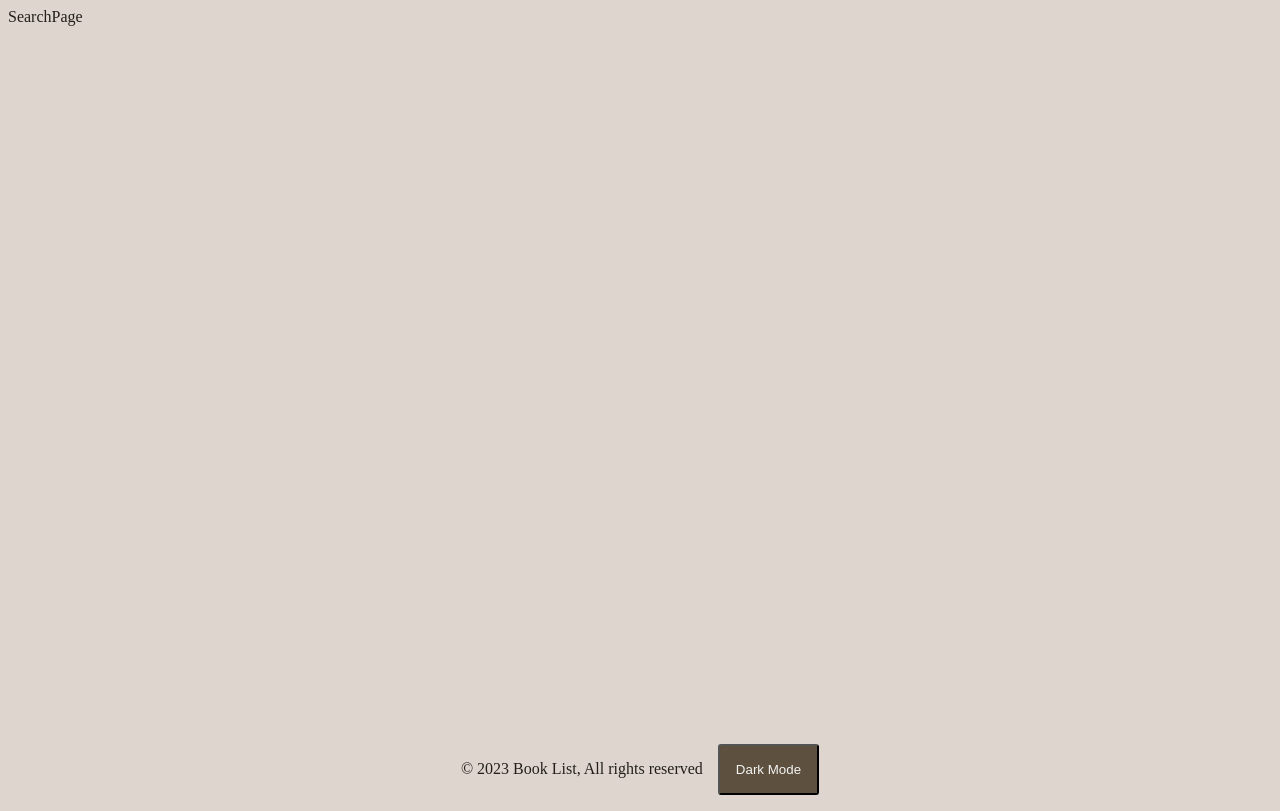
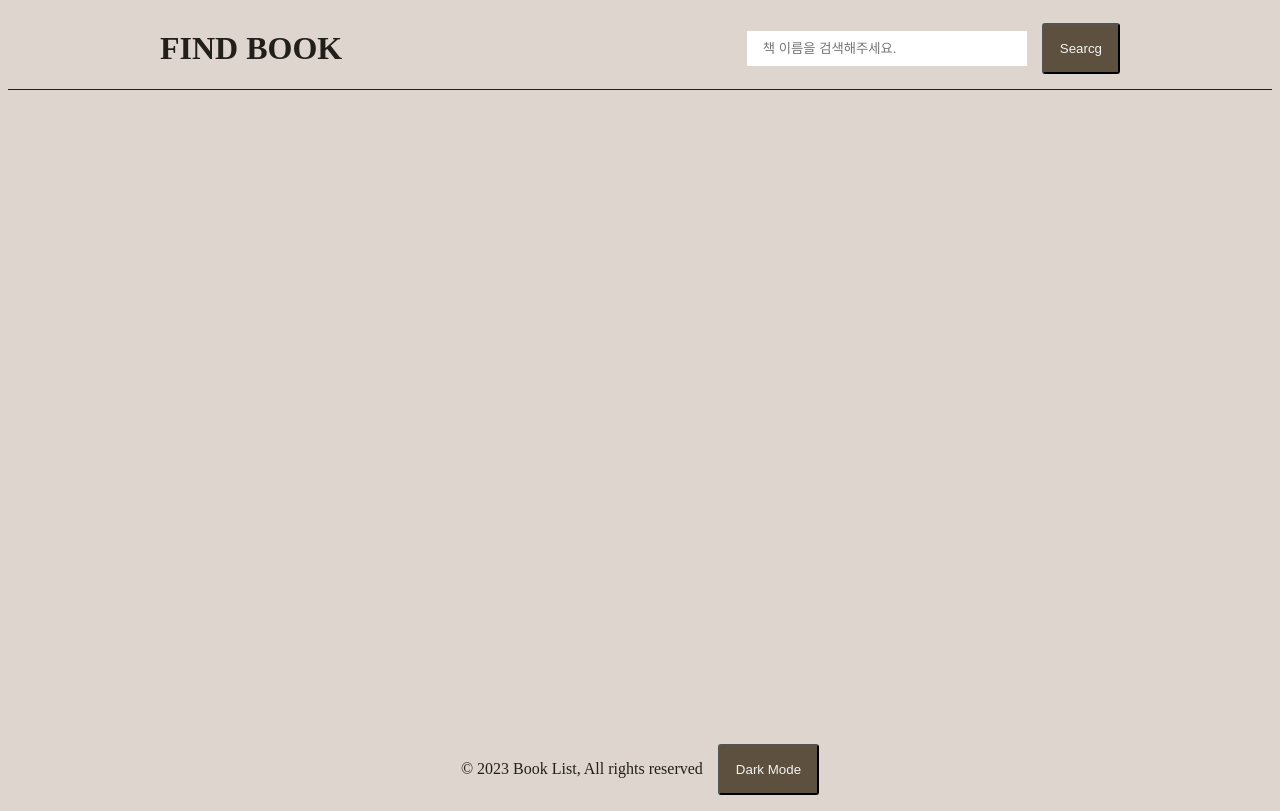
Before and after one commit to yunbiyomi/find-book, a React (Create React App) app: page / in a window 1280 px wide. Built offline with nearby package versions, Linux system fonts and the light colour scheme.

Commit message:
💄 SearchPage 컴포넌트 스타일

```diff
--- a/src/components/BookSearchForm.js
+++ b/src/components/BookSearchForm.js
@@ -0,0 +1,47 @@
+import styled from '@emotion/styled';
+import React from 'react'
+
+const BookSearchForm = () => {
+  return (
+    <Form>
+      <Input type='search' placeholder='책 이름을 검색해주세요.'/>
+      <Button>Searcg</Button>
+    </Form>
+  )
+}
+
+export default BookSearchForm
+
+const Form = styled.form``;
+
+const Input = styled.input`
+  outline: none;
+  padding: .6rem 1rem;
+  border: 1px solid #5E503F;
+  border: 3px;
+  min-width: 280px;
+
+  &:focus,
+  &:active {
+    border-color: #221F1B;
+  }
+
+  @media (max-width: 778px) {
+    margin-top: 10px;
+  }
+`;
+
+const Button = styled.button`
+  background-color: #5E503F;
+  color: #F2F4F3;
+  padding: 1rem;
+  margin-left: 15px;
+  border-radius: 3px;
+  outline: none;
+  cursor: pointer;
+
+  &:hover {
+    background-color: #DED6CE;
+    color: #221F1B;
+  }
+`;
--- a/src/pages/SearchPage.js
+++ b/src/pages/SearchPage.js
@@ -1,9 +1,48 @@
-import React from 'react'
+import styled from '@emotion/styled'
+import React, { useState } from 'react'
+import BookSearchForm from '../components/BookSearchForm'
 
 const SearchPage = () => {
   return (
-    <div>SearchPage</div>
+    <>
+      <Header>
+        <HeaderContainer>
+          <LogoText>FIND BOOK</LogoText>
+          <HeaderSearchForm>
+            <BookSearchForm />
+          </HeaderSearchForm>
+        </HeaderContainer>
+      </Header>
+    </>
   )
 }
 
 export default SearchPage
+
+const Header = styled.header`
+  border-bottom: 1px solid #221F1B;
+`;
+
+const Container = styled.div`
+  max-width: 960px;
+  padding: 15px;
+  margin: 0 auto;
+`;
+
+const HeaderContainer = styled(Container)`
+  display: flex;
+  align-items: center;
+
+  @media (max-width: 778px) {
+    flex-direction: column;
+    align-items: flex-start;
+  }
+`;
+
+const LogoText = styled.h1`
+  margin: 0;
+`;
+
+const HeaderSearchForm = styled.div`
+  margin-left: auto;
+`;
```
